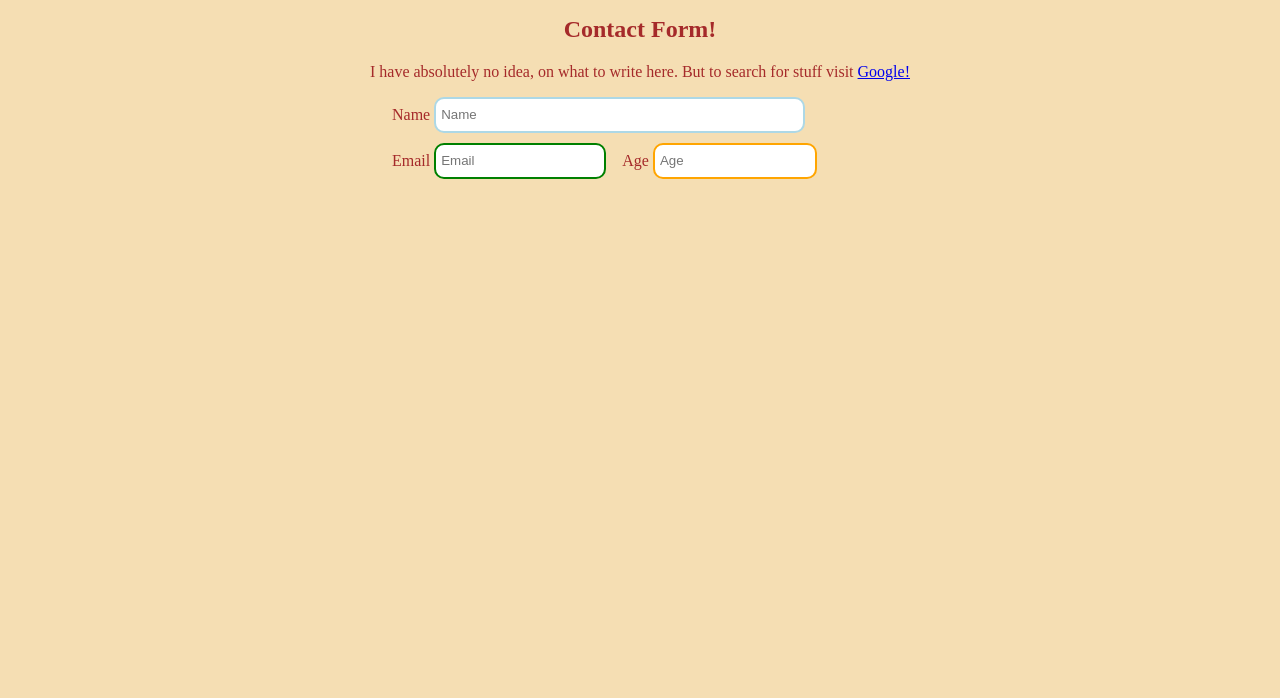
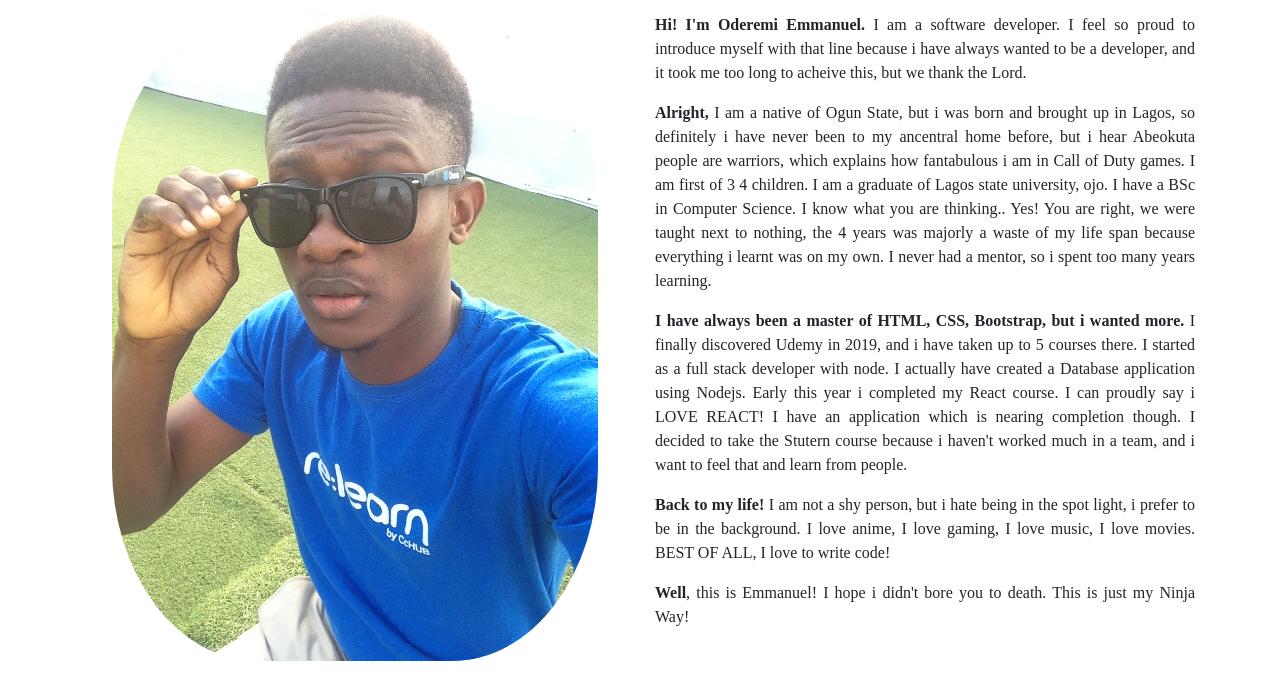
Before and after one commit to Shegs-Emma/personal-website, a plain HTML site: page index.html in a window 1280 px wide. Shown: the part 102-800 px from the top of the page. Drawn offline with nearby package versions, Linux system fonts and the light colour scheme.

Commit message:
All about me now

```diff
--- a/index.html
+++ b/index.html
@@ -7,34 +7,47 @@
         <meta name="description" content="">
         <meta name="viewport" content="width=device-width, initial-scale=1">
         <link rel="stylesheet" href="style.css">
+        <link rel="stylesheet" href="https://stackpath.bootstrapcdn.com/bootstrap/4.5.0/css/bootstrap.min.css" integrity="sha384-9aIt2nRpC12Uk9gS9baDl411NQApFmC26EwAOH8WgZl5MYYxFfc+NcPb1dKGj7Sk" crossorigin="anonymous">
     </head>
     <body>
-        <h1>GITPAGES DEPLOYMENT</h1>
+        <div class="container alert alert-info">
+            <h1>ODEREMI EMMANUEL</h1>
+            <!-- <p>The Man... The Myth... The Legend (Upcoming sha. *winks*)</p> -->
+        </div>
 
-        <p>This is the assignment page.</p>
-
-        <h2> Contact Form!</h2>
-        <p>I have absolutely no idea, on what to write here. But to search for stuff visit
-            <a href="https://www.google.com/" title="Check Google">Google!</a></p>
-
-        <div class="form_cont">
-            <form>
-                <div>
-                    <label for="name">Name</label>
-                    <input type="text" placeholder="Name" id="name" />
+        <hr />
+        <div class="container">
+            <div class="row">
+                <div class="col-sm-12 col-md-6"><img src="imgs/emma.JPG" alt="my-foto" /></div>
+                <div class="col-sm-12 col-md-6 mine">
+                    <p>
+                        <strong>Hi! I'm Oderemi Emmanuel.</strong> I am a software developer. I feel so proud to introduce myself with that line because
+                        i have always wanted to be a developer, and it took me too long to acheive this, but we thank the Lord.
+                    </p>
+                    <p>
+                        <strong>Alright,</strong> I am a native of Ogun State, but i was born and brought up in Lagos, so definitely i have never been
+                        to my ancentral home before, but i hear Abeokuta people are warriors, which explains how fantabulous i am in
+                        Call of Duty games. I am first of 3 4 children. I am a graduate of Lagos state university, ojo. I have a BSc in
+                        Computer Science. I know what you are thinking.. Yes! You are right, we were taught next to nothing, the 4 years
+                        was majorly a waste of my life span because everything i learnt was on my own. I never had a mentor, so i spent
+                        too many years learning.
+                    </p>
+                    <p>
+                        <strong>I have always been a master of HTML, CSS, Bootstrap, but i wanted more.</strong> I finally discovered Udemy in 2019, and i have
+                        taken up to 5 courses there. I started as a full stack developer with node. I actually have created a Database application
+                        using Nodejs. Early this year i completed my React course. I can proudly say i LOVE REACT! I have an application which is
+                        nearing completion though. I decided to take the Stutern course because i haven't worked much in a team, and i want to
+                        feel that and learn from people.
+                    </p>
+                    <p>
+                        <strong>Back to my life!</strong> I am not a shy person, but i hate being in the spot light, i prefer to be in the background. I love anime,
+                        I love gaming, I love music, I love movies. BEST OF ALL, I love to write code!
+                    </p>
+                    <p>
+                        <Strong>Well</Strong>, this is Emmanuel! I hope i didn't bore you to death. This is just my Ninja Way!
+                    </p>
                 </div>
-                <div id="inner_div">
-                    <div>
-                        <label for="email">Email</label>
-                        <input type="email" placeholder="Email" id="email" />
-                    </div>
-                    <div>
-                        <label for="age">Age</label>
-                        <input type="number" placeholder=Age id="age" />
-                    </div>
-                </div>
-
-            </form>
+            </div>
         </div>
     </body>
 </html>
--- a/style.css
+++ b/style.css
@@ -1,41 +1,13 @@
-body{
-    background-color: wheat;
-    color: brown;
+div{
     text-align: center;
 }
 
-form{
-    position: fixed;
-    width: 500px;
-    text-align: left;
-    margin-left: 30%;
+img{
+    width: 90%;
+    border-radius: 30%;
 }
 
-#name{
-    width: 72%;
-    height: 30px;
-    border-radius: 10px;
-    border: 2px solid lightblue;
-    padding-left: 5px;
-    margin-bottom: 10px;
+.mine{
+    text-align: justify;
+    font-family: 'Times New Roman', Times, serif;
 }
-
-#email, #age{
-    width: 70%;
-    height: 30px;
-    border-radius: 10px;
-    padding-left: 5px;
-}
-
-#inner_div{
-    display: flex;
-    flex-direction: row;
-}
-
-#email{
-    border: 2px solid green;
-}
-
-#age{
-    border: 2px solid orange;
-}
```
Also changed, not shown: imgs/emma.JPG (added).
